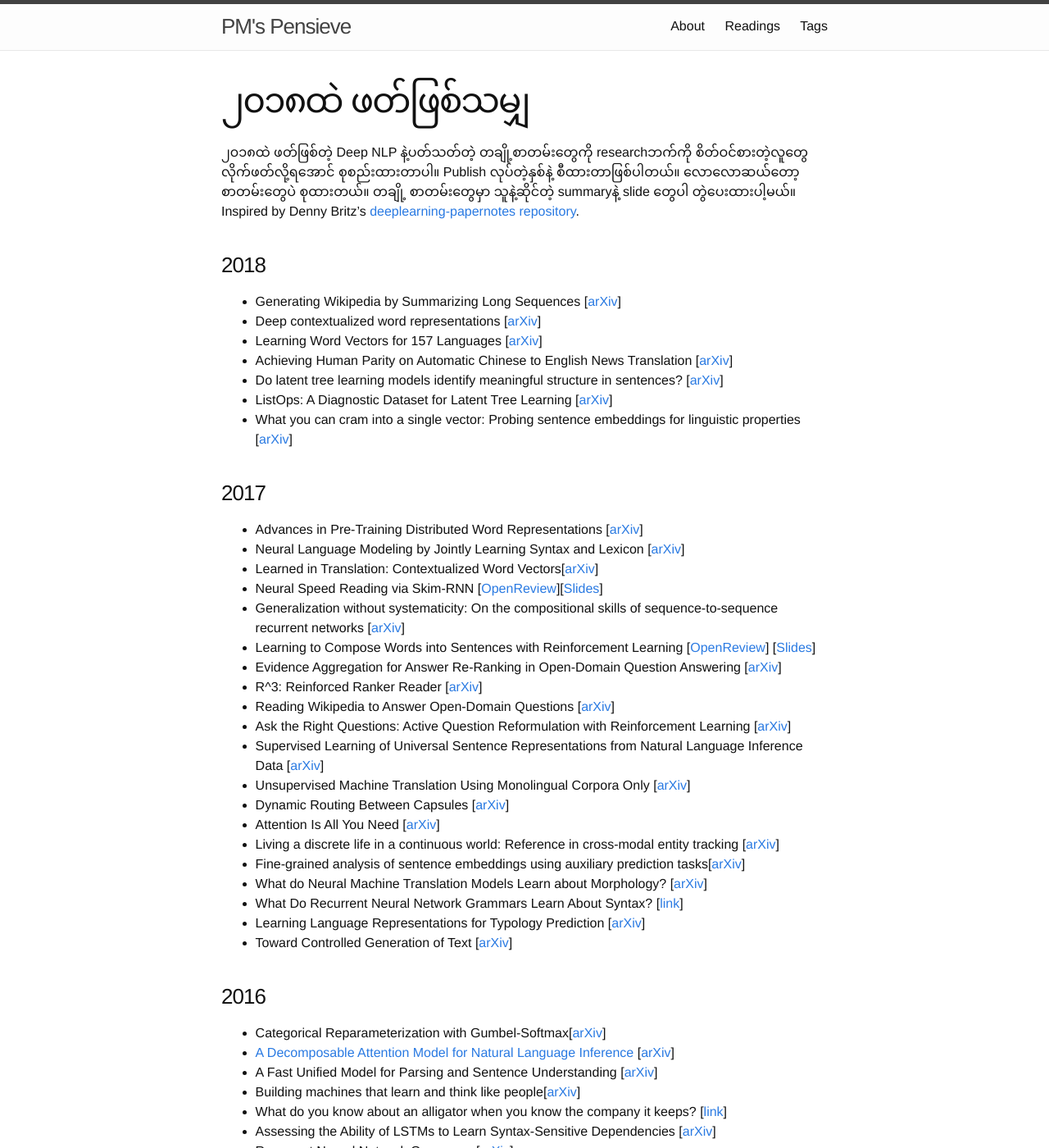
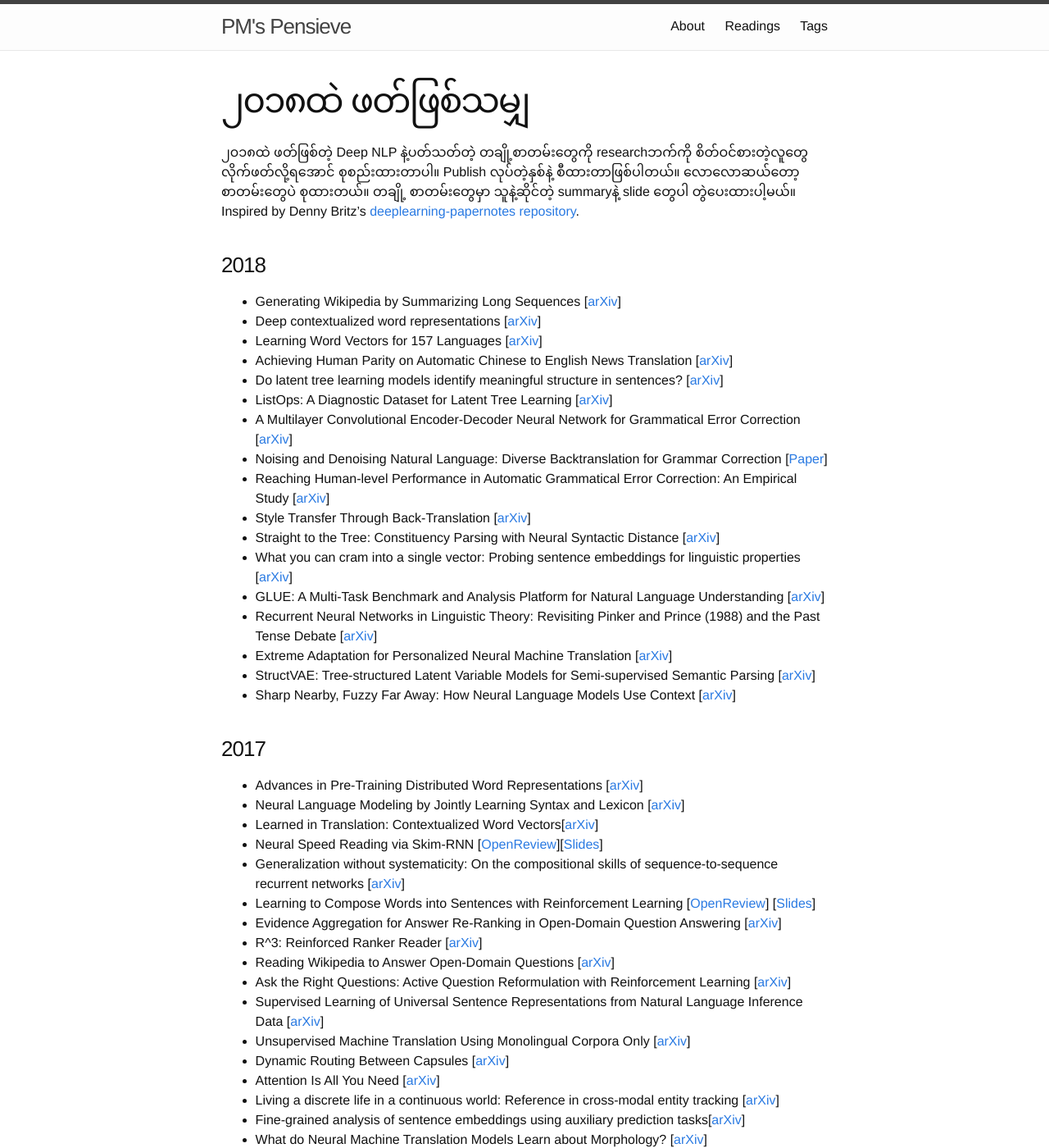
Before and after one commit to phu-pmh/logs, a Jekyll site: the page built from readings.md, in a window 1280 px wide and 1400 px high. Shown: the whole window at 82% size. Built offline with Jekyll 4.4.1, drawn with Linux system fonts in a browser that asks for light colours; some of the changed text lies outside the part shown.

Commit message:
Update readings.md

```diff
--- a/readings.md
+++ b/readings.md
@@ -14,7 +14,17 @@ Inspired by Denny Britz's [deeplearning-papernotes repository](https://github.co
 - Achieving Human Parity on Automatic Chinese to English News Translation [[arXiv](https://arxiv.org/abs/1803.05567)]
 - Do latent tree learning models identify meaningful structure in sentences? [[arXiv](https://arxiv.org/abs/1709.01121)]
 - ListOps: A Diagnostic Dataset for Latent Tree Learning [[arXiv](https://arxiv.org/abs/1804.06028)]
+- A Multilayer Convolutional Encoder-Decoder Neural Network for Grammatical Error Correction [[arXiv](https://arxiv.org/abs/1801.08831)]
+- Noising and Denoising Natural Language: Diverse Backtranslation for Grammar Correction [[Paper](http://www.aclweb.org/anthology/N18-1057)]
+- Reaching Human-level Performance in Automatic Grammatical Error Correction: An Empirical Study [[arXiv](https://arxiv.org/pdf/1807.01270.pdf)]
+- Style Transfer Through Back-Translation [[arXiv](https://arxiv.org/abs/1804.09000)]
+- Straight to the Tree: Constituency Parsing with Neural Syntactic Distance [[arXiv](https://arxiv.org/pdf/1806.04168.pdf)]
 - What you can cram into a single vector: Probing sentence embeddings for linguistic properties [[arXiv](https://arxiv.org/abs/1805.01070)]
+- GLUE: A Multi-Task Benchmark and Analysis Platform for Natural Language Understanding [[arXiv](https://arxiv.org/abs/1804.07461)]
+- Recurrent Neural Networks in Linguistic Theory: Revisiting Pinker and Prince (1988) and the Past Tense Debate [[arXiv](https://arxiv.org/abs/1807.04783)]
+- Extreme Adaptation for Personalized Neural Machine Translation [[arXiv](https://arxiv.org/abs/1805.01817)]
+- StructVAE: Tree-structured Latent Variable Models for Semi-supervised Semantic Parsing [[arXiv](https://arxiv.org/abs/1806.07832)]
+- Sharp Nearby, Fuzzy Far Away: How Neural Language Models Use Context [[arXiv](https://arxiv.org/abs/1805.04623)]
 
 
 ### 2017
@@ -37,7 +47,7 @@ Inspired by Denny Britz's [deeplearning-papernotes repository](https://github.co
 - What do Neural Machine Translation Models Learn about Morphology? [[arXiv](https://arxiv.org/abs/1704.03471)]
 - What Do Recurrent Neural Network Grammars Learn About Syntax? [[link](http://www.aclweb.org/anthology/E17-1117)]
 - Learning Language Representations for Typology Prediction [[arXiv](https://arxiv.org/abs/1707.09569)]
-- Toward Controlled Generation of Text [[arXiv](https://arxiv.org/abs/1703.00955)]
+- Generating Sentences by Editing Prototypes [[arXiv](https://arxiv.org/abs/1709.08878)]
 
 ### 2016
 - Categorical Reparameterization with Gumbel-Softmax[[arXiv](https://arxiv.org/abs/1611.01144)]
```
